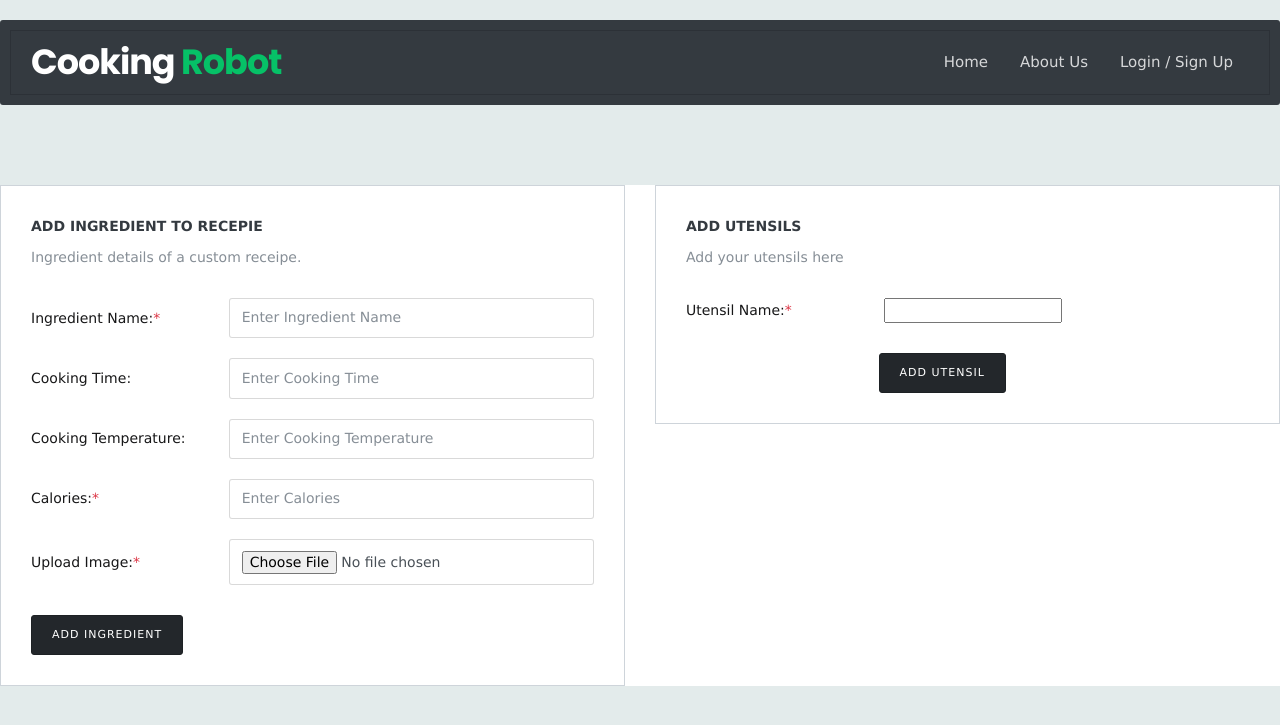
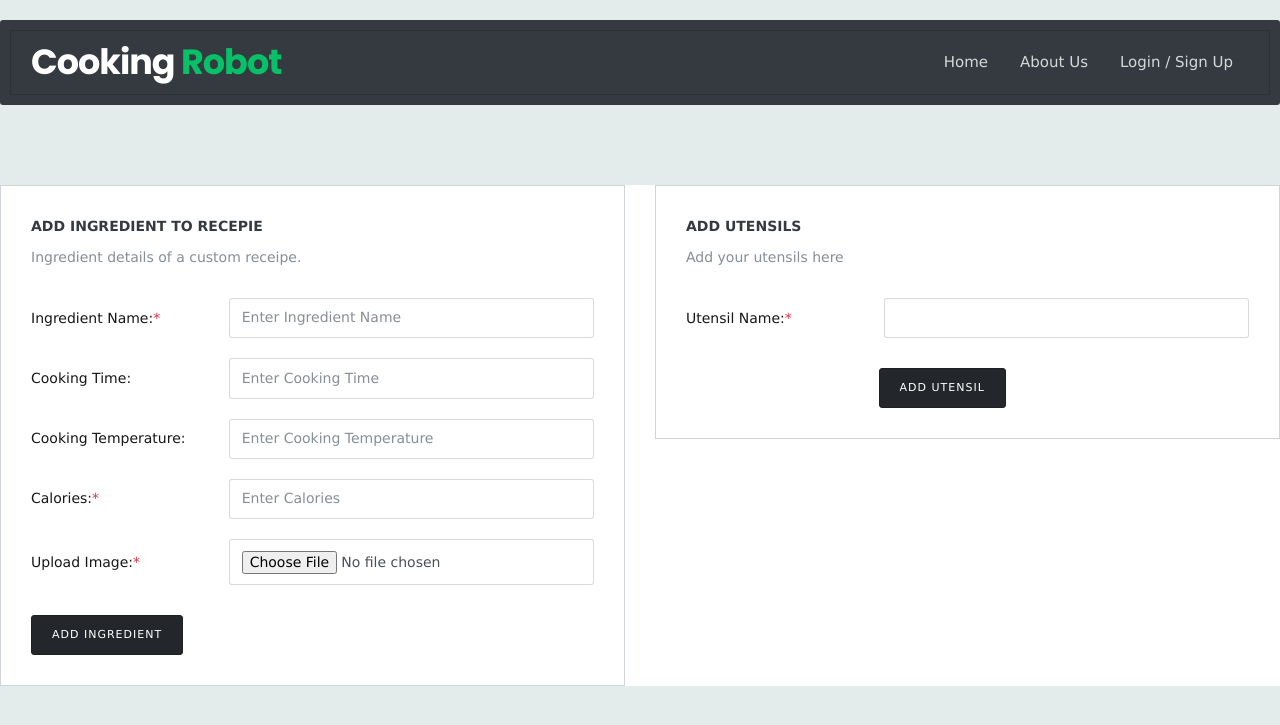
Before and after one commit to rushitkanani/cooking_robot, a PHP site: page /ingredients.php in a window 1280 px wide. Shown: the top 725 px of the page. Run offline with PHP 8.4, Linux system fonts and the light colour scheme; the visitor is signed in with stand-in values (Sample User, id 1); some web fonts are replaced.

Commit message:
Update ingredients.php

```diff
--- a/ingredients.php
+++ b/ingredients.php
@@ -58,10 +58,9 @@ else{
 
               <div class="form-layout-footer mg-t-30">
                 <button class="btn btn-info btn-dark active" id="upload" name="upload">Add Ingredient</button>
-              </div><!-- form-layout-footer -->
-            <!-- form-layout -->
+              </div>
             </div>
-          </div><!-- col-6 -->
+          </div>
 </form   >
           <div class="col-xl-6 mg-t-20 mg-xl-t-0" style="background-color: #fff;">
             <div class="form-layout form-layout-4">
@@ -71,7 +70,7 @@ else{
               <div class="row">
                 <label class="col-sm-4 form-control-label"> Utensil Name:<span class="tx-danger">*</span></label>
                 <div class="col-sm-8 mg-t-10 mg-sm-t-0">
-                <input type="text" id="utensil" name="utensil" required oninvalid="this.setCustomValidity('Enter Utensil Name')" oninput="this.setCustomValidity('')">
+                <input type="text" class="form-control" id="utensil" name="utensil" required oninvalid="this.setCustomValidity('Enter Utensil Name')" oninput="this.setCustomValidity('')">
 </div>
                 <div class="form-layout-footer mg-t-30" style="padding-left: 35%;">
                 <button class="btn btn-info btn-dark active" id="add_utensil" name="add_utensil">Add Utensil</button>
```
